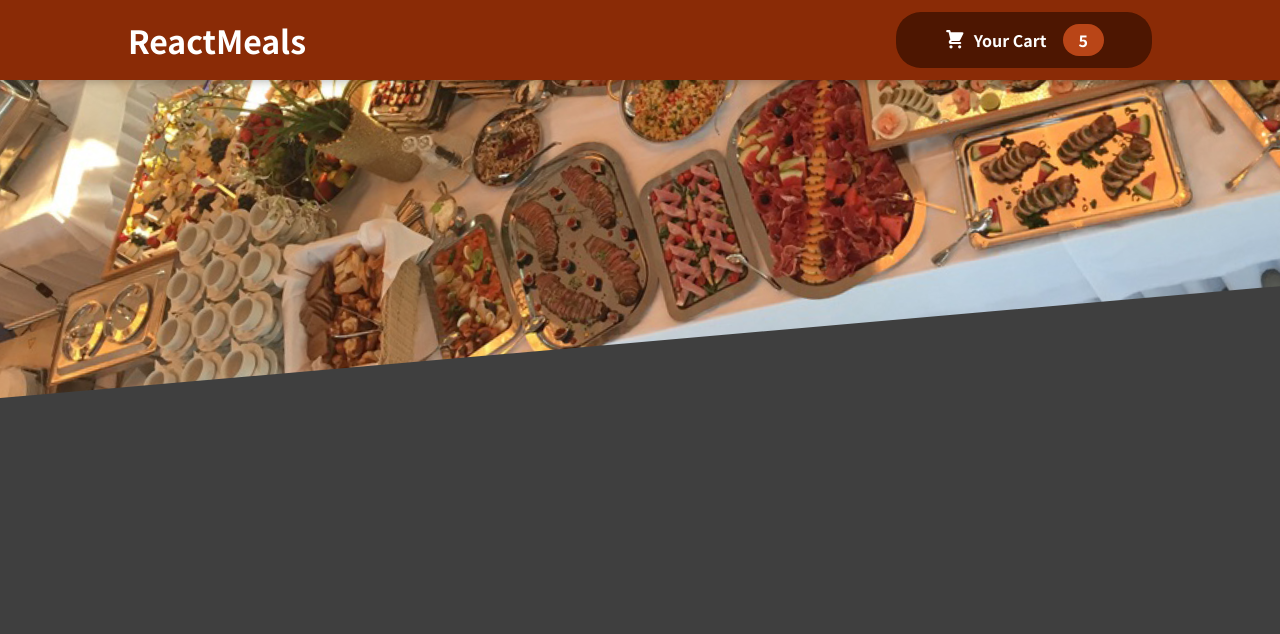
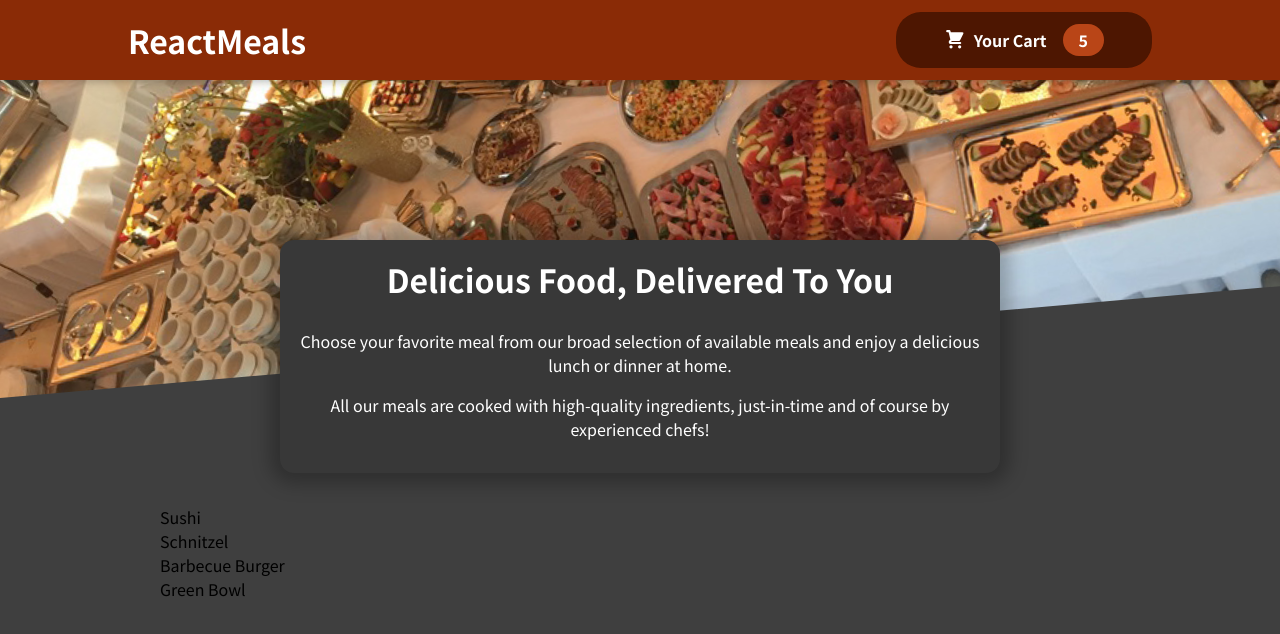
Before and after one commit to WayanPande/Food-Order-App, a React (Create React App) app: page / in a window 1280 px wide. Shown: the top 634 px of the page. Built offline with nearby package versions, Linux system fonts and the light colour scheme.

Commit message:
Adding 'Meals' Component

```diff
--- a/src/App.js
+++ b/src/App.js
@@ -1,11 +1,15 @@
 import React, { Fragment } from "react";
 import Header from "./components/Layout/Header";
+import Meals from "./components/Meals/Meals";
 
 
 function App() {
   return (
     <Fragment>
       <Header />
+      <main>
+        <Meals />
+      </main>
     </Fragment>
   );
 }
--- /dev/null
+++ b/src/components/Meals/AvailableMeals.js
@@ -0,0 +1,44 @@
+import styles from './AvailableMeals.module.css';
+
+const DUMMY_MEALS = [
+    {
+        id: 'm1',
+        name: 'Sushi',
+        description: 'Finest fish and veggies',
+        price: 22.99,
+    },
+    {
+        id: 'm2',
+        name: 'Schnitzel',
+        description: 'A german specialty!',
+        price: 16.5,
+    },
+    {
+        id: 'm3',
+        name: 'Barbecue Burger',
+        description: 'American, raw, meaty',
+        price: 12.99,
+    },
+    {
+        id: 'm4',
+        name: 'Green Bowl',
+        description: 'Healthy...and green...',
+        price: 18.99,
+    },
+];
+
+
+const AvailableMeals = () => {
+
+    const mealsList = DUMMY_MEALS.map(meal => <li>{meal.name}</li>);
+
+    return (
+        <section className={styles.meals}>
+            <ul>
+                {mealsList}
+            </ul>
+        </section>
+    );
+};
+
+export default AvailableMeals;
--- /dev/null
+++ b/src/components/Meals/AvailableMeals.module.css
@@ -0,0 +1,24 @@
+.meals {
+    max-width: 60rem;
+    width: 90%;
+    margin: 2rem auto;
+    animation: meals-appear 1s ease-out forwards;
+}
+
+.meals ul {
+    list-style: none;
+    margin: 0;
+    padding: 0;
+}
+
+@keyframes meals-appear {
+    from {
+        opacity: 0;
+        transform: translateY(3rem);
+    }
+
+    to {
+        opacity: 1;
+        transform: translateY(0);
+    }
+}
--- /dev/null
+++ b/src/components/Meals/Meals.js
@@ -0,0 +1,15 @@
+import { Fragment } from "react";
+import AvailableMeals from "./AvailableMeals";
+import MealsSummary from "./MealsSummary";
+
+
+const Meals = () => {
+    return (
+        <Fragment>
+            <MealsSummary />
+            <AvailableMeals />
+        </Fragment>
+    );
+};
+
+export default Meals;
--- /dev/null
+++ b/src/components/Meals/MealsSummary.js
@@ -0,0 +1,19 @@
+import styles from './MealsSummary.module.css';
+
+const MealsSummary = () => {
+    return (
+        <section className={styles.summary}>
+            <h2>Delicious Food, Delivered To You</h2>
+            <p>
+                Choose your favorite meal from our broad selection of available meals
+                and enjoy a delicious lunch or dinner at home.
+            </p>
+            <p>
+                All our meals are cooked with high-quality ingredients, just-in-time and
+                of course by experienced chefs!
+            </p>
+        </section>
+    );
+};
+
+export default MealsSummary;
--- /dev/null
+++ b/src/components/Meals/MealsSummary.module.css
@@ -0,0 +1,18 @@
+.summary {
+    text-align: center;
+    max-width: 45rem;
+    width: 90%;
+    margin: auto;
+    margin-top: -10rem;
+    position: relative;
+    background-color: #383838;
+    color: white;
+    border-radius: 14px;
+    padding: 1rem;
+    box-shadow: 0 1px 18px 10px rgba(0, 0, 0, 0.25);
+}
+
+.summary h2 {
+    font-size: 2rem;
+    margin-top: 0;
+}
```
Also changed, not shown: 1 other file (tests, documents, lock files or other folders).
